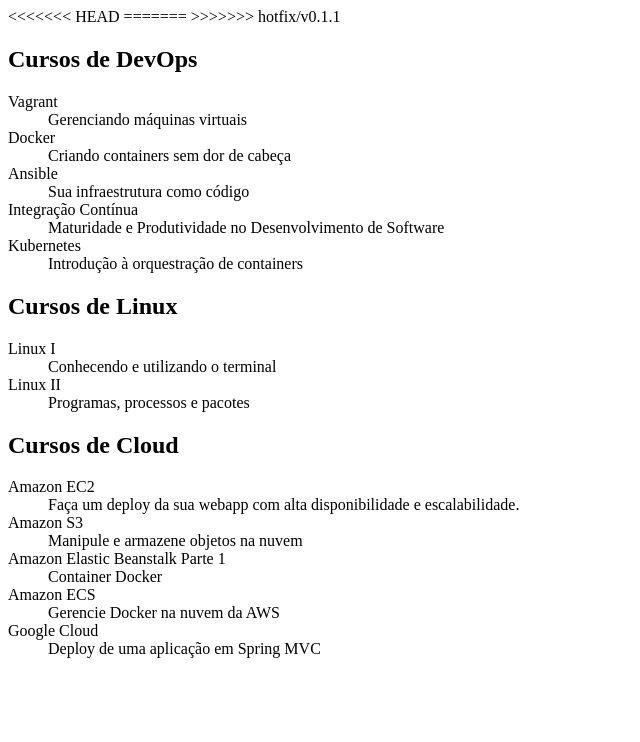
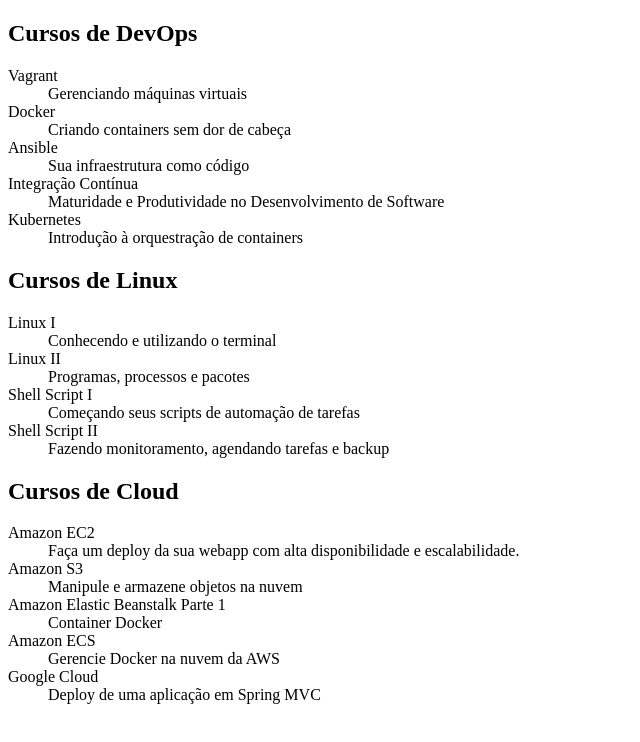
Before and after one commit to miorandinho/alura-git, a plain HTML site: page index.html in a window 1280 px wide. Shown: the whole page, without its empty margins (0-640 px from the left). Drawn offline with Linux system fonts and the light colour scheme.

Commit message:
Corrigindo bug: Cursos de shell faltantes

```diff
--- a/index.html
+++ b/index.html
@@ -2,11 +2,7 @@
 <html lang="en">
 <head>
     <meta charset="UTF-8">
-<<<<<<< HEAD
-    <title>Lista de Cursos da Alura</title>
-=======
     <title>Lista de Cursos</title>
->>>>>>> hotfix/v0.1.1
 </head>
 <body>
     <h2>Cursos de DevOps</h2>
@@ -35,6 +31,12 @@
 
         <dt>Linux II</dt>
         <dd>Programas, processos e pacotes</dd>
+
+        <dt>Shell Script I</dt>
+        <dd>Começando seus scripts de automação de tarefas</dd>
+
+        <dt>Shell Script II</dt>
+        <dd>Fazendo monitoramento, agendando tarefas e backup</dd>
     </dl>
 
 
```
